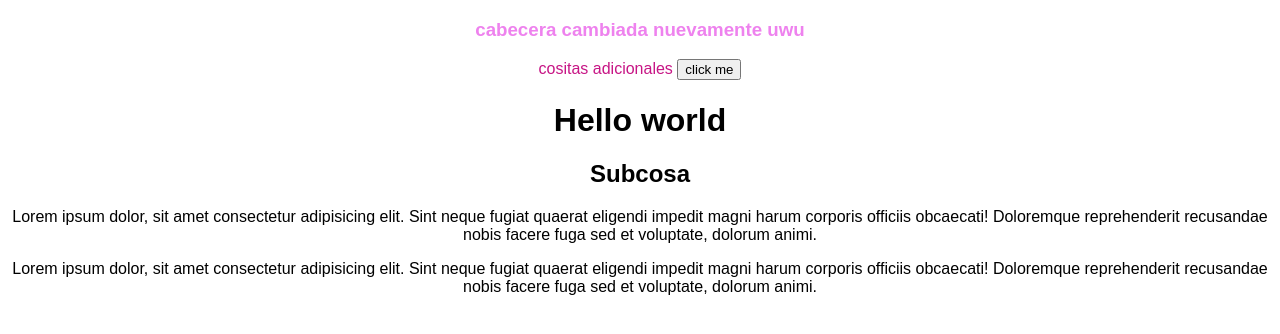
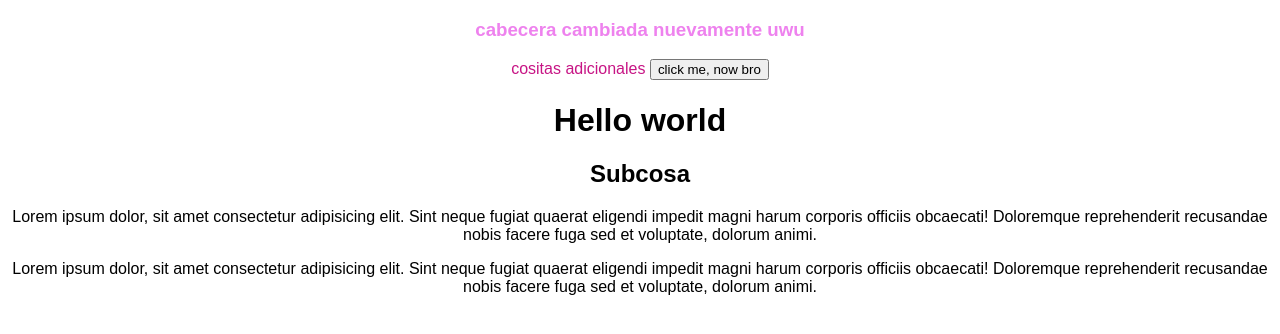
Before and after one commit to StephanBD/hyperblog, a plain HTML site: page index.html in a window 1280 px wide. Drawn offline with Linux system fonts and the light colour scheme.

Commit message:
ositas varias arregladas en el post

```diff
--- a/index.html
+++ b/index.html
@@ -4,7 +4,7 @@
 <head>
   <meta charset="UTF-8">
   <meta name="viewport" content="width=device-width, initial-scale=1.0">
-  <title>Hyperblog</title>
+  <title>Hyperblog fixed</title>
   <link rel="stylesheet" href="css/styles.css">
 </head>
 
@@ -12,7 +12,7 @@
   <div class="cabecera" id="header">
     <h3>cabecera cambiada nuevamente uwu</h3>
     <span>cositas adicionales</span>
-    <button>click me</button>
+    <button>click me, now bro</button>
   </div>
   <h1>Hello world</h1>
   <h2>Subcosa</h2>
```
